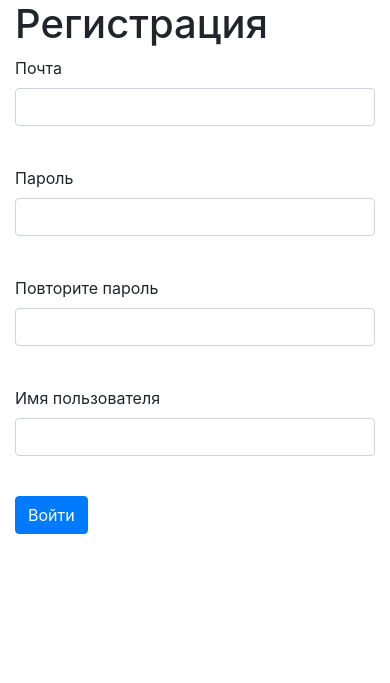
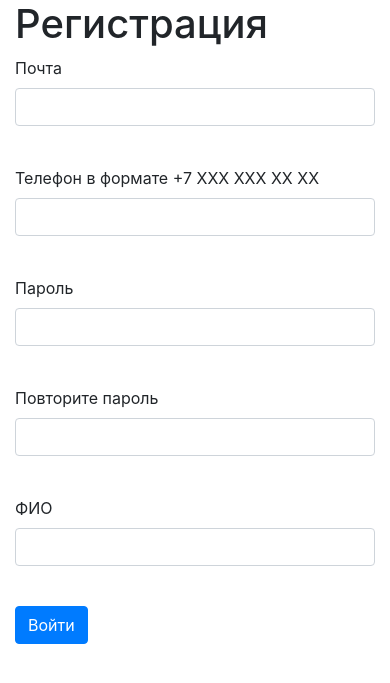
Before and after one commit to mishajirx/RostovExpress, a Flask app: page /register in a window 390 px wide. Shown: the part 110-793 px from the top of the page. Run offline with Flask 2, Linux system fonts and the light colour scheme; some libraries are stand-ins or nearby versions.

Commit message:
Added phone_number field to User entity

```diff
--- a/data/users.py
+++ b/data/users.py
@@ -14,6 +14,8 @@ class User(SqlAlchemyBase, UserMixin):
     about = sqlalchemy.Column(sqlalchemy.String, nullable=True)
     email = sqlalchemy.Column(sqlalchemy.String,
                               index=True, unique=True, nullable=True)
+    phone_number = sqlalchemy.Column(sqlalchemy.String,
+                              index=True, unique=True, nullable=True)
     hashed_password = sqlalchemy.Column(sqlalchemy.String, nullable=True)
     created_date = sqlalchemy.Column(sqlalchemy.DateTime,default=datetime.datetime.now)
     user_type = sqlalchemy.Column(sqlalchemy.Integer, nullable=True)
--- a/forms/registration.py
+++ b/forms/registration.py
@@ -1,14 +1,17 @@
+import phonenumbers
 from flask_wtf import FlaskForm
-from wtforms import PasswordField, StringField, TextAreaField, SubmitField, SelectField, BooleanField
+from wtforms import PasswordField, StringField, TextAreaField, SubmitField, BooleanField
 from wtforms.fields import EmailField
-from wtforms.validators import DataRequired
+from wtforms.validators import DataRequired, ValidationError
+from wtforms_alchemy import PhoneNumberField
 
 
 class RegisterForm(FlaskForm):
     email = EmailField('Почта', validators=[DataRequired()])
+    phone_number = PhoneNumberField("Телефон в формате +7 XXX XXX XX XX")
     password = PasswordField('Пароль', validators=[DataRequired()])
     password_again = PasswordField('Повторите пароль', validators=[DataRequired()])
-    name = StringField('Имя пользователя', validators=[DataRequired()])
+    name = StringField('ФИО', validators=[DataRequired()])
     is_courier = BooleanField("Хочу быть курьером")
     s = "(Для курьеров: <тип>;<регион1>,<регион2>,...;<РабочиеЧасы1(HH:MM-HH:MM)>,<РабочиеЧасы2>,..."
     about = TextAreaField("Немного о себе " + s)
--- a/main.py
+++ b/main.py
@@ -298,10 +298,18 @@ def register():
         if db_sess.query(User).filter(User.email == form.email.data).first():
             return render_template('register.html', title='Регистрация',
                                    form=form,
-                                   message="Такой пользователь уже есть")
+                                   message="Пользователь c такой почтой уже есть")
+        raw_number = str(form.phone_number.data)
+        print(raw_number)
+        # help(raw_number)
+        if db_sess.query(User).filter(User.phone_number == raw_number).first():
+            return render_template('register.html', title='Регистрация',
+                                   form=form,
+                                   message="Пользователь c таким телефоном уже есть")
         user = User(
             name=form.name.data,
             email=form.email.data,
+            phone_number=raw_number,
             about="",
             user_type=0
         )
@@ -752,7 +760,6 @@ def get_user_orders():
         else:
             courier_names.append("Пока что нет курьера")
 
-
     items = zip(orders, delivery_hours, courier_names)
 
     return render_template('existing_orders.html', title="Мои заказы", items=items)
--- a/templates/register.html
+++ b/templates/register.html
@@ -10,6 +10,15 @@
             {{ form.email.label }}<br>
             {{ form.email(class="form-control", type="email") }}<br>
             {% for error in form.email.errors %}
+                <p class="alert alert-danger" role="alert">
+                    {{ error }}
+                </p>
+            {% endfor %}
+        </p>
+        <p>
+            {{ form.phone_number.label }}<br>
+            {{ form.phone_number(class="form-control", type="phone_number") }}<br>
+            {% for error in form.phone_number.errors %}
                 <p class="alert alert-danger" role="alert">
                     {{ error }}
                 </p>
```
Also changed, not shown: requirements.txt (+18 -0 lines), db/couriers.db.
